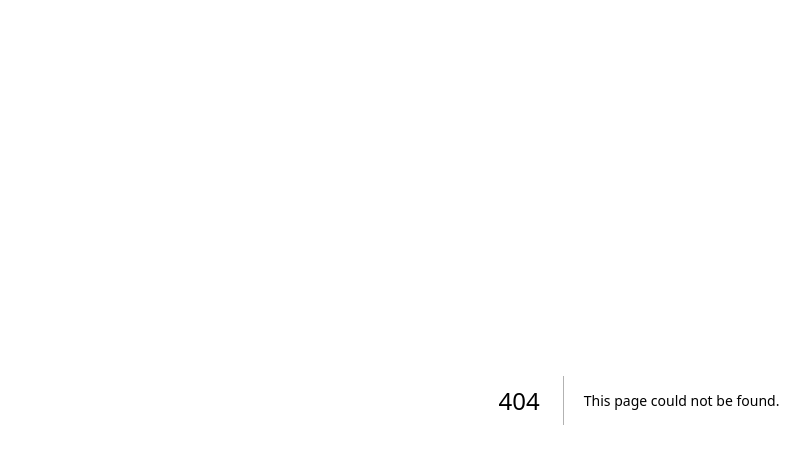
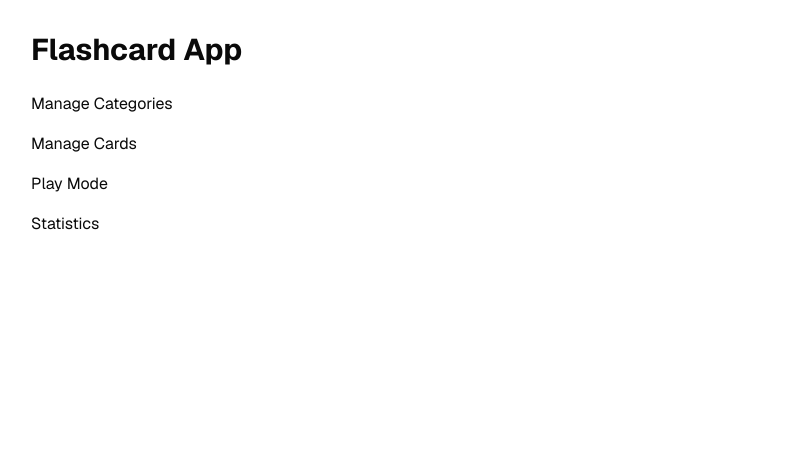
Before and after one commit to janeinloo/nextjs-flashcard, a Next.js app: page /flashcard in a window 1280 px wide. Before the commit this address had no page. Shown: the top 464 px of the page, without its empty margins (1-811 px from the left). Built offline with nearby package versions, Linux system fonts and the light colour scheme.

Commit message:
feat(flashcard): add landing page with simple navigation to flashcard sections

```diff
--- /dev/null
+++ b/app/flashcard/page.tsx
@@ -0,0 +1,16 @@
+
+import Link from "next/link";
+
+export default function FlashcardLanding() {
+  return (
+    <div className="p-8 space-y-6">
+      <h1 className="text-3xl font-bold">Flashcard App</h1>
+      <nav className="flex flex-col gap-4">
+        <Link href="/flashcard/categories" className="btn">Manage Categories</Link>
+        <Link href="/flashcard/cards" className="btn">Manage Cards</Link>
+        <Link href="/flashcard/play" className="btn">Play Mode</Link>
+        <Link href="/flashcard/stats" className="btn">Statistics</Link>
+      </nav>
+    </div>
+  );
+}
```
